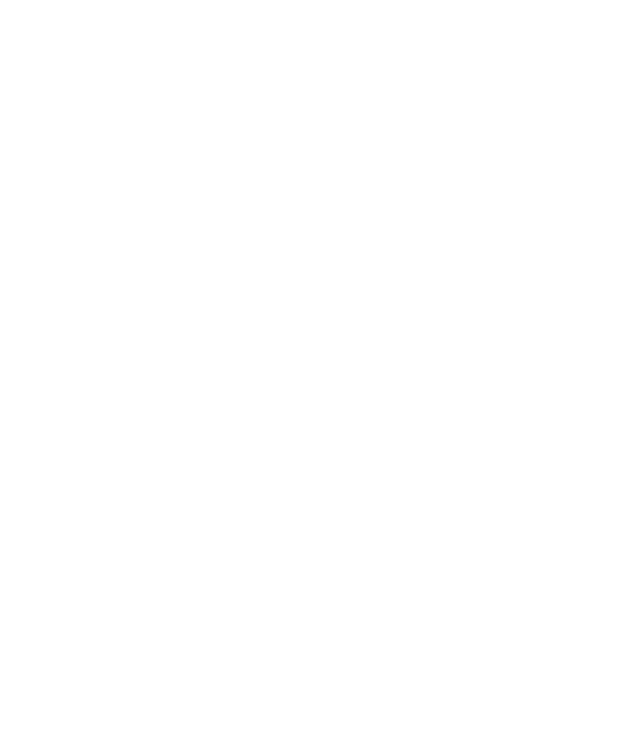
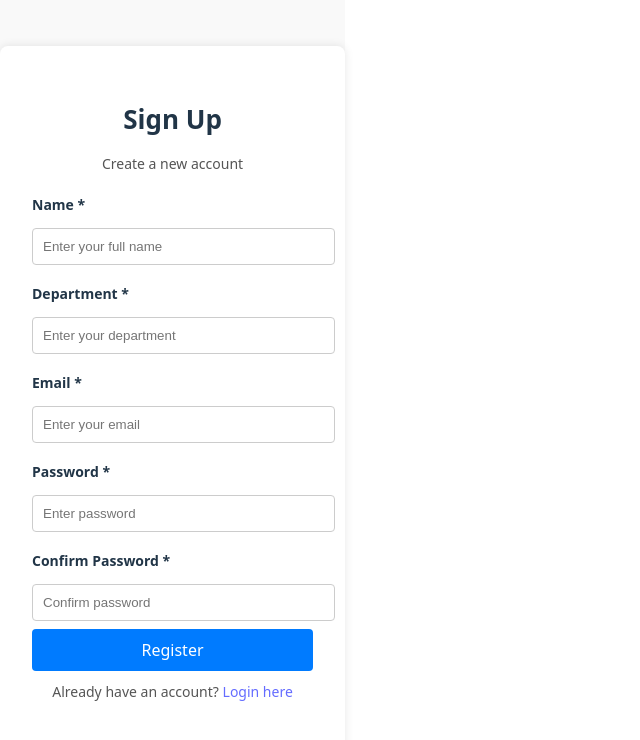
Before and after one commit to sunnysagar/AlertSystem, a React (Vite) app: page /register in a window 1280 px wide. Before the commit this address had no page. Shown: the top 740 px of the page, without its empty margins (0-640 px from the left). Built offline with nearby package versions, Linux system fonts and the light colour scheme.

Commit message:
commit the signup and ui changes

```diff
--- a/src/App.jsx
+++ b/src/App.jsx
@@ -3,6 +3,7 @@
 // import './App.css'
 import Homepage from './pages/Homepage'
 import Login from './pages/Login'
+import Register from './pages/Register'
 
 
 
@@ -14,8 +15,7 @@
         <Routes>
           <Route path="/login" element={<Login />} />
           <Route path="/" element={<Homepage />} />
-
-          {/* <Route path="/signup" element={<Signup />} /> */}
+          <Route path="/register" element={<Register />} />
         </Routes>
       </AuthProvider>
    </Router>
--- a/src/pages/Login.jsx
+++ b/src/pages/Login.jsx
@@ -7,7 +7,7 @@
  * It also includes error handling for invalid login attempts.
  *
  */
-
+import { Link } from "react-router-dom";
 import React, { useState } from "react";
 import loginImage from "../assets/login_img.jpg";
 import companyLogo from "../assets/company_logo.png";
@@ -16,9 +16,10 @@
 import { useAuth } from "../context/AuthContext";
 
 const Login = () => {
-  const[email, setEmail] = useState("");
-  const[password, setPassword] = useState("");
-  const[error, setError] = useState(null);
+  const [email, setEmail] = useState("");
+  const [password, setPassword] = useState("");
+  const [error, setError] = useState(null);
+  const [showPassword, setShowPassword] = useState(false);
   const { login } = useAuth();
 
   const handleSubmit = async (e) => {
@@ -28,6 +29,10 @@
     } catch (error) {
       setError("Invalid email or password");
     }
+  };
+
+  const tooglePassword = () =>{
+    setShowPassword(!showPassword);
   };
 
 
@@ -45,26 +50,32 @@
 
         <form onSubmit={handleSubmit}>
         <label for="email">Email *</label>
+          <div className="email-field">
             <input type="email"
               placeholder="Enter your mail address"
               id="email"
               required
               onChange={(e) => setEmail(e.target.value)} />
 
+          </div>
+
           <label for="password">Password *</label>
           <div className="password-field">
             <input
-                  type="password"
+              type={showPassword ? "text" : "password"}
               placeholder="Enter password"
               id="password"
               required
               onChange={(e) => setPassword(e.target.value)} />
-            <span className="eye-icon">👁️</span>
+            <span
+            className="eye-icon"
+            onClick={tooglePassword}
+            >{showPassword ? "🙈" : "👁️"}</span>
           </div>
 
           <div className="remember-forgot">
-          <label>
-            <input type="checkbox" /> Remember me
+            <label >
+              <input type="checkbox" />Remember me
             </label>
             <a href="#">Forgot your password?</a>
           </div>
@@ -72,14 +83,14 @@
           <button className="login-btn">Log In</button>
         </form>
 
-          <div className="or-divider">Or Login with</div>
+        {/* <div className="or-divider">Or Login with</div> */}
 
-          <button className="google-btn">
+        {/* <button className="google-btn">
           <img src={google_logo} alt="Google Logo" /> Sign in with Google
-          </button>
+        </button> */}
 
         <p className="register-link">
-            Don't have an account? <a href="#">Register here</a>
+          Don't have an account? <Link to="/register">Register here</Link>
         </p>
       </div>
 
--- /dev/null
+++ b/src/pages/Register.jsx
@@ -0,0 +1,64 @@
+import React, { useState } from "react";
+import { Link, useNavigate } from "react-router-dom";
+import "../styles/Register.css"; // Import CSS file for styling
+
+const Register = () => {
+  const [name, setName] = useState("");
+  const [department, setDepartment] = useState("");
+  const [email, setEmail] = useState("");
+  const [password, setPassword] = useState("");
+  const [confirmPassword, setConfirmPassword] = useState("");
+  const [error, setError] = useState(null);
+  const navigate = useNavigate();
+
+  const handleSubmit = (e) => {
+    e.preventDefault();
+
+    if (password !== confirmPassword) {
+      setError("Passwords do not match");
+      return;
+    }
+
+    // Here, send data to backend (API request for user registration)
+    console.log("User Registered:", { name, department, email, password });
+
+    // Redirect to login after successful registration
+    navigate("/login");
+  };
+
+  return (
+    <div className="register-container">
+      <div className="register-form">
+        <h2>Sign Up</h2>
+        <p>Create a new account</p>
+
+        {error && <p className="error-message">{error}</p>}
+
+        <form onSubmit={handleSubmit}>
+          <label>Name *</label>
+          <input type="text" placeholder="Enter your full name" required value={name} onChange={(e) => setName(e.target.value)} />
+
+          <label>Department *</label>
+          <input type="text" placeholder="Enter your department" required value={department} onChange={(e) => setDepartment(e.target.value)} />
+
+          <label>Email *</label>
+          <input type="email" placeholder="Enter your email" required value={email} onChange={(e) => setEmail(e.target.value)} />
+
+          <label>Password *</label>
+          <input type="password" placeholder="Enter password" required value={password} onChange={(e) => setPassword(e.target.value)} />
+
+          <label>Confirm Password *</label>
+          <input type="password" placeholder="Confirm password" required value={confirmPassword} onChange={(e) => setConfirmPassword(e.target.value)} />
+
+          <button className="register-btn" type="submit">Register</button>
+        </form>
+
+        <p className="login-link">
+          Already have an account? <Link to="/login">Login here</Link>
+        </p>
+      </div>
+    </div>
+  );
+};
+
+export default Register;
--- a/src/styles/Login.css
+++ b/src/styles/Login.css
@@ -16,6 +16,12 @@
   align-items: center;
   padding: 40px;
   box-shadow: 0 4px 10px rgba(0, 0, 0, 0.1);
+}
+
+.login-form label {
+  text-align: left;
+  display: block;
+  margin-bottom: 5px;
 }
 
 .logo img{
@@ -55,7 +61,7 @@
   border-radius: 5px;
 }
 
-.password-field {
+.password-field, .email-field {
   display: flex;
   align-items: center;
   position: relative;
@@ -70,14 +76,36 @@
 .remember-forgot {
   display: flex;
   justify-content: space-between;
+  align-items: center;
   font-size: 12px;
   margin-top: 10px;
 }
 
+/* Adjusting checkbox and label placement */
+.remember-forgot label {
+
+  display: flex;
+  align-items: center;
+  gap: 1px;  /*space between checkbox and text */
+}
+
+.remember-forgot input {
+  width:auto;
+  cursor: pointer;
+}
+
+/* Make "Forgot password" float to the right */
 .remember-forgot a {
   color: #5b21b6;
   text-decoration: none;
   font-weight: bold;
+  margin-left: auto;  /* Push it to the right */
+  padding: 2px;
+
+}
+
+.remember-forgot a:hover {
+  text-decoration: underline;
 }
 
 .login-btn {
@@ -134,8 +162,8 @@
    /* A stylish purple shade */
   display: flex;
   /* justify-content: center;
-  align-items: center; */
-  /* border: #777 solid 1px; */
+  align-items: center;
+  border: #777 solid 1px; */
 }
 
 .login-image {
--- /dev/null
+++ b/src/styles/Register.css
@@ -0,0 +1,48 @@
+.register-container {
+    display: flex;
+    justify-content: center;
+    align-items: center;
+    height: 100vh;
+    background-color: #f9f9f9;
+  }
+
+  .register-form {
+    background: #fff;
+    padding: 2rem;
+    border-radius: 8px;
+    box-shadow: 0 0 10px rgba(0, 0, 0, 0.1);
+    width: auto;
+    text-align: center;
+  }
+
+  .register-form label {
+    text-align: left;
+    display: block;
+    margin-bottom: 5px;
+  }
+
+  .register-form h2 {
+    margin-bottom: 10px;
+  }
+
+  .register-form input {
+    width: 100%;
+    padding: 10px;
+    margin: 8px 0;
+    border: 1px solid #ccc;
+    border-radius: 4px;
+  }
+
+  .register-btn {
+    width: 100%;
+    padding: 10px;
+    background-color: #007bff;
+    color: white;
+    border: none;
+    border-radius: 4px;
+    cursor: pointer;
+  }
+
+  .login-link {
+    margin-top: 10px;
+  }
```
Lines whose indentation alone changed are shown as unchanged.
